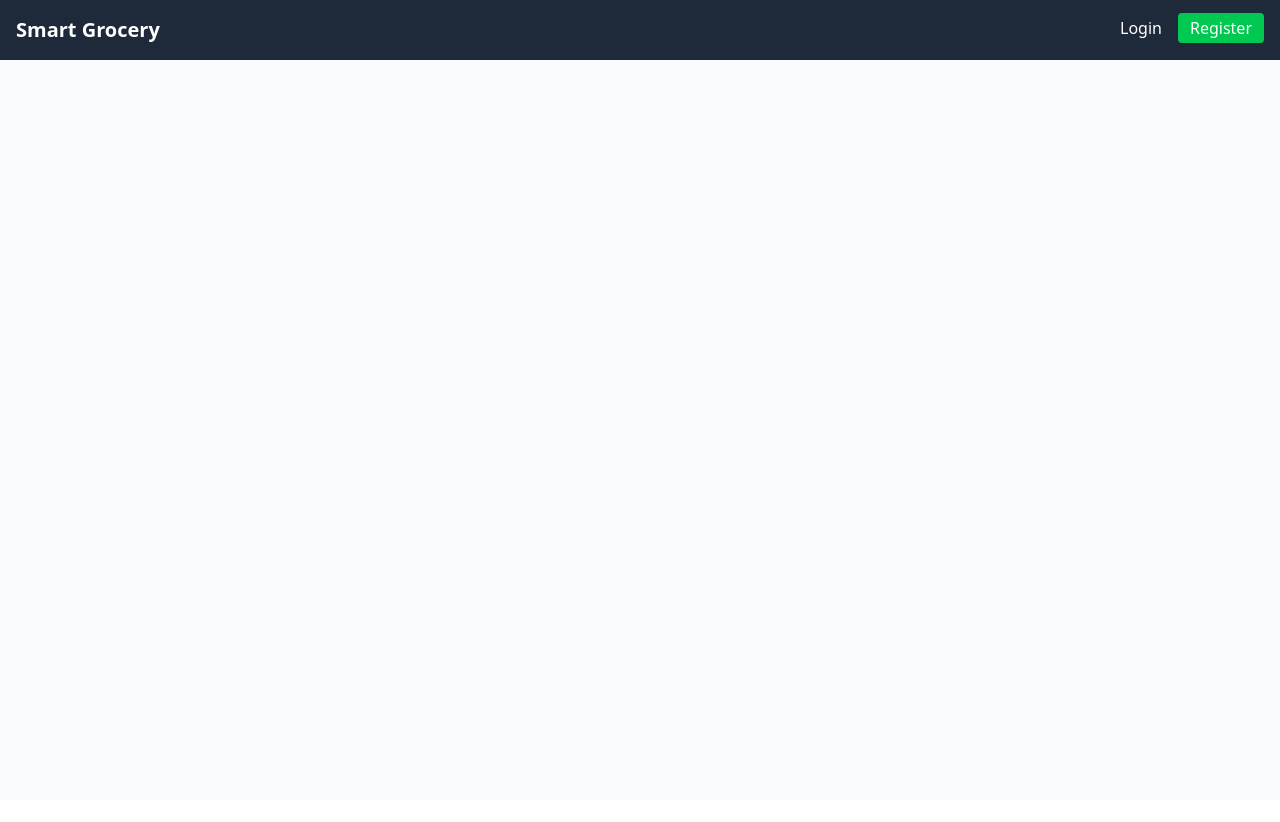
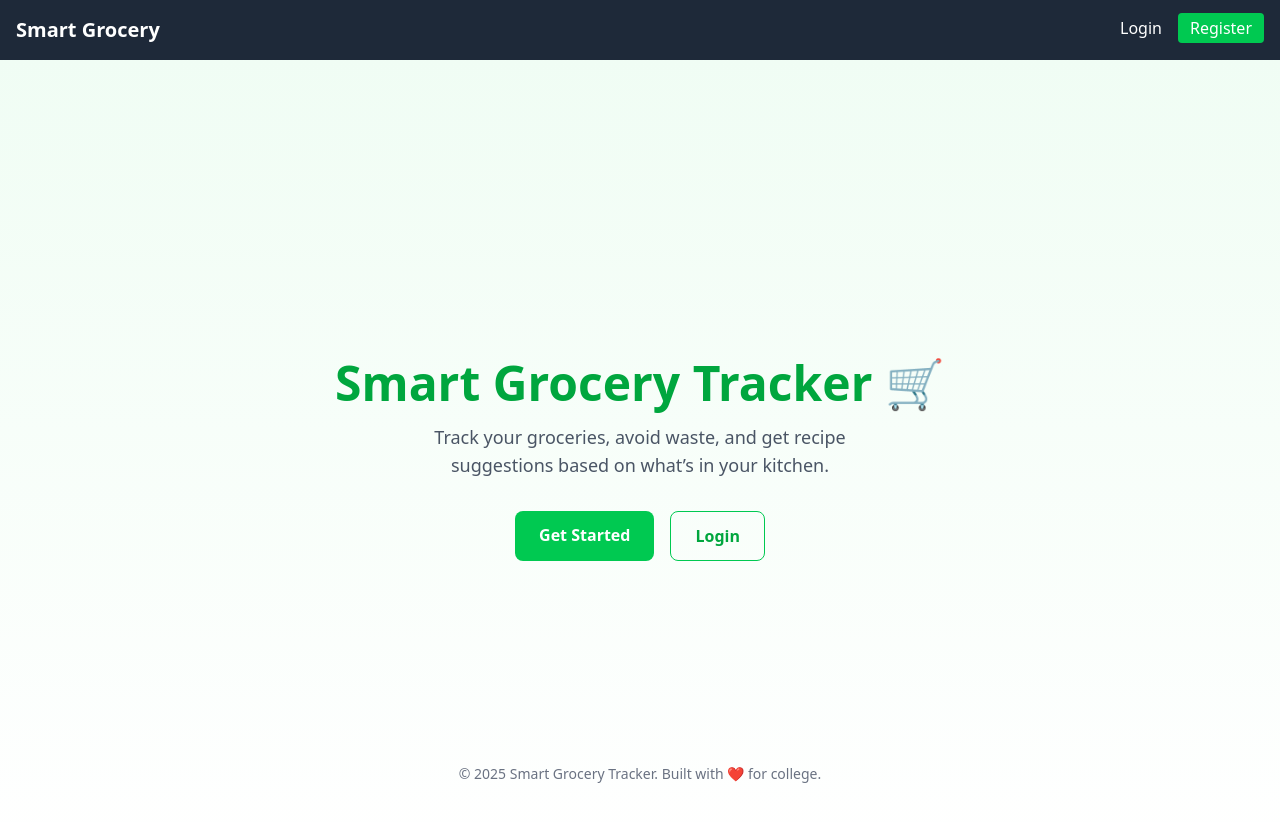
Before and after one commit to SmitRupani/Smart-Grocery-Tracker, a React (Vite) app in the folder grocetrack/client/: page / in a window 1280 px wide. Shown: the top 822 px of the page. Before the commit the page ends 800 px from the top, so only its background shows below. Built offline with nearby package versions, Linux system fonts and the light colour scheme; no server answers.

Commit message:
landing page

```diff
--- a/grocetrack/client/src/App.jsx
+++ b/grocetrack/client/src/App.jsx
@@ -4,6 +4,7 @@ import { useDispatch } from "react-redux";
 import { fetchUser } from "./slices/authSlice.js";
 
 import Navbar from "./components/Navbar.jsx";
+import LandingPage from "./pages/Landing.jsx";
 import Login from "./pages/Login.jsx";
 import Register from "./pages/Register.jsx";
 import Dashboard from "./pages/Dashboard.jsx";
@@ -26,6 +27,14 @@ function App() {
       <div className="min-h-screen bg-gray-50">
         <Navbar />
         <Routes>
+          <Route
+            path="/"
+            element={
+              // <AuthRoute>
+                <LandingPage />
+              // </AuthRoute>
+            }
+          />
           <Route
             path="/login"
             element={
@@ -62,7 +71,7 @@ function App() {
             path="/settings"
             element={
               <ProtectedRoute>
-                <Settings/>
+                <Settings />
               </ProtectedRoute>
             }
           />
--- /dev/null
+++ b/grocetrack/client/src/pages/Landing.jsx
@@ -0,0 +1,36 @@
+import { Link } from "react-router-dom";
+
+const LandingPage = () => {
+  return (
+    <div className="min-h-screen flex flex-col items-center justify-center bg-gradient-to-b from-green-50 to-white">
+      <h1 className="text-5xl font-extrabold text-green-600 mb-4">
+        Smart Grocery Tracker 🛒
+      </h1>
+      <p className="text-gray-600 text-lg mb-8 text-center max-w-md">
+        Track your groceries, avoid waste, and get recipe
+        suggestions based on what’s in your kitchen.
+      </p>
+
+      <div className="flex gap-4">
+        <Link
+          to="/register"
+          className="bg-green-500 text-white px-6 py-3 rounded-lg font-semibold hover:bg-green-600 transition"
+        >
+          Get Started
+        </Link>
+        <Link
+          to="/login"
+          className="border border-green-500 text-green-600 px-6 py-3 rounded-lg font-semibold hover:bg-green-50 transition"
+        >
+          Login
+        </Link>
+      </div>
+
+      <footer className="absolute bottom-4 text-sm text-gray-500">
+        © {new Date().getFullYear()} Smart Grocery Tracker. Built with ❤️ for college.
+      </footer>
+    </div>
+  );
+};
+
+export default LandingPage;
```
